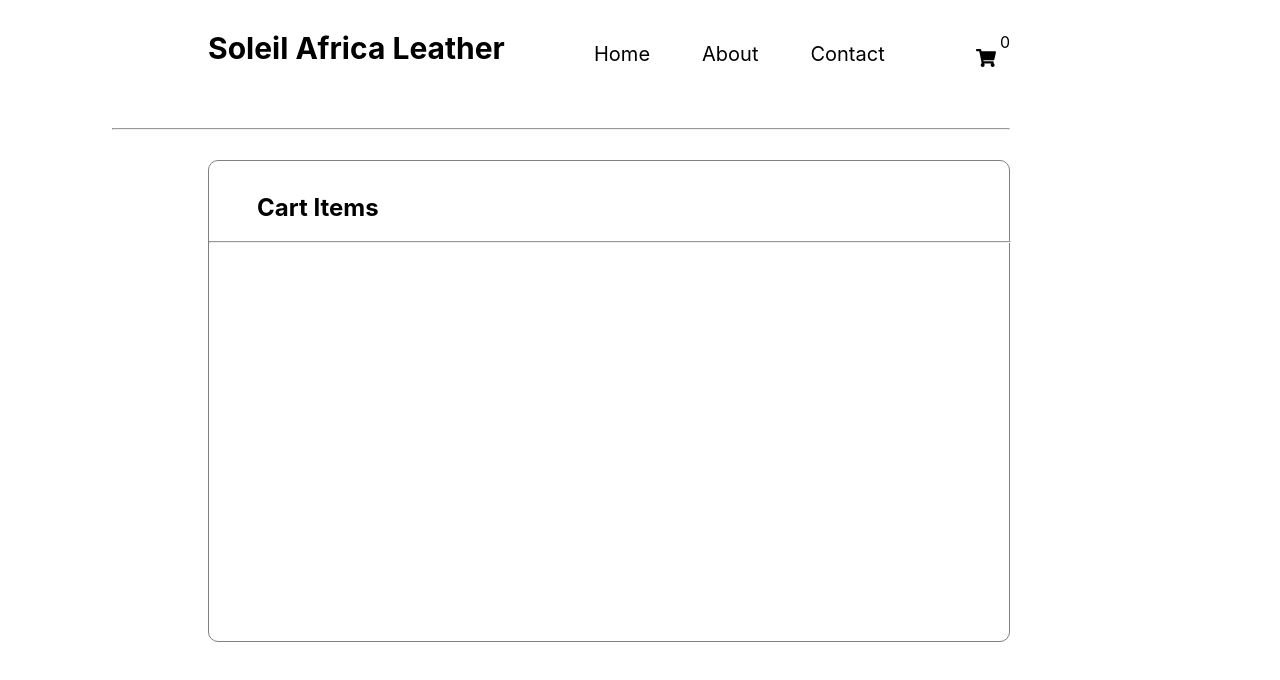
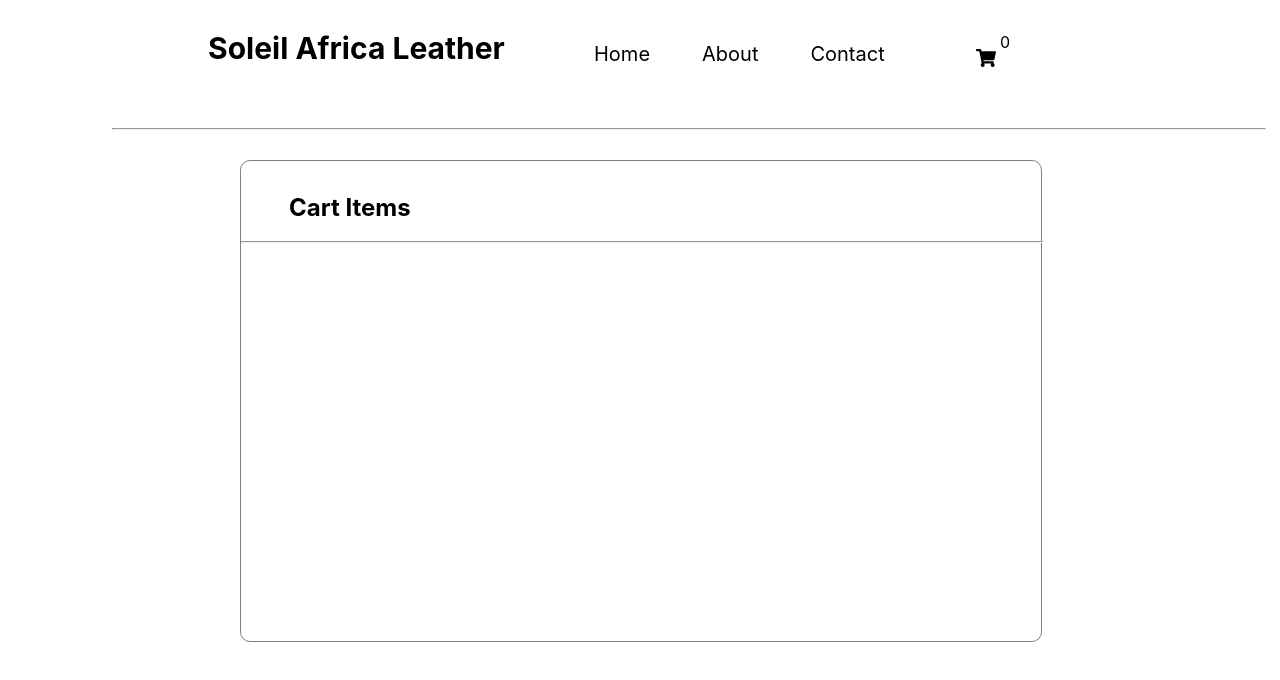
Before and after one commit to Mikee100/Mathubusiness, a React (Create React App) app in the folder mathubusiness/: page /shoppingcart in a window 1280 px wide. Shown: the top 680 px of the page. Built offline with nearby package versions, Linux system fonts and the light colour scheme.

Commit message:
worked on sending items

```diff
--- a/mathubusiness/src/pages/Home.js
+++ b/mathubusiness/src/pages/Home.js
@@ -2,7 +2,7 @@
 import "./home.css";
 import {FaTimes} from 'react-icons/fa'
 import {FaRegHeart} from 'react-icons/fa'
-import {FaShoppingCart} from 'react-icons/fa'
+import {FaShoppingCart} from 'react-icons/fa';
 
 
 
@@ -97,14 +97,16 @@
   const [cart,setCart] = useState([]);
 
 
+
+
   const handleClick = (product) => {
 
     cart.push(product);
-   setCart(cart);
-   console.log(cart)
+ setCart([cart]);
+
+
 
   }
-
 
     return(
       <main>
@@ -121,6 +123,7 @@
       className="product-image"
       src={product.image}
       alt={product.image}
+      value={cart}
 
     />
     <h4 className="product-title" >
@@ -136,7 +139,7 @@
 
    <div className="buttons">
    <button className="btn" onClick={ () => changecontent(product)}> details </button>
-   <button className="btn" onClick={ () => handleClick(product)  } >
+   <button className="btn" onClick={() => handleClick(product)}>
     Add to Cart
 
     </button>
@@ -211,8 +214,12 @@
 
 
 
+
+
 </div>
+
 </main>
+
     )
 
 
--- a/mathubusiness/src/pages/Shoppingcart.js
+++ b/mathubusiness/src/pages/Shoppingcart.js
@@ -1,14 +1,21 @@
-import React from 'react'
+import React, { useState } from 'react'
 import "./shoppingcart.css"
 
-export default function ShoppingCart() {
-
+export default function ShoppingCart(handleClick) {
+  const [cart] = useState([]);
 
   return (
     <>
     <div className='container_shopping' >
       <h2>Cart Items</h2>
       <hr  className='line' />
+
+      {cart.map((item) => {
+        return(
+          <p>{item.about}</p>
+        )
+      })}
+
 
 
 
--- a/mathubusiness/src/pages/home.css
+++ b/mathubusiness/src/pages/home.css
@@ -146,7 +146,7 @@
     .popup_product{
         position: absolute;
         top:2rem;
-        left:30rem;
+        left:25rem;
         width: 28rem;
         height: 35rem;
         background-color:rgb(228, 203, 203);
@@ -154,8 +154,8 @@
     }
     .product_image_popup_cart{
         position: absolute;
-        max-height: 70%;
-        min-width: 100%;
+        min-height: 12rem;
+        min-width: 27.9rem;
 
 
     }
--- a/mathubusiness/src/pages/navbar.css
+++ b/mathubusiness/src/pages/navbar.css
@@ -45,7 +45,7 @@
 .nav_line{
     position: absolute;
     top:8rem;
-    width: 70%;
+    width: 90%;
     left:7rem;
 
 }
--- a/mathubusiness/src/pages/shoppingcart.css
+++ b/mathubusiness/src/pages/shoppingcart.css
@@ -2,7 +2,7 @@
 .container_shopping{
     position: absolute;
     top:10rem;
-    left: 13rem;
+    left: 15rem;
     width: 50rem;
     height: 30rem;
     border: 1px solid grey;
```
